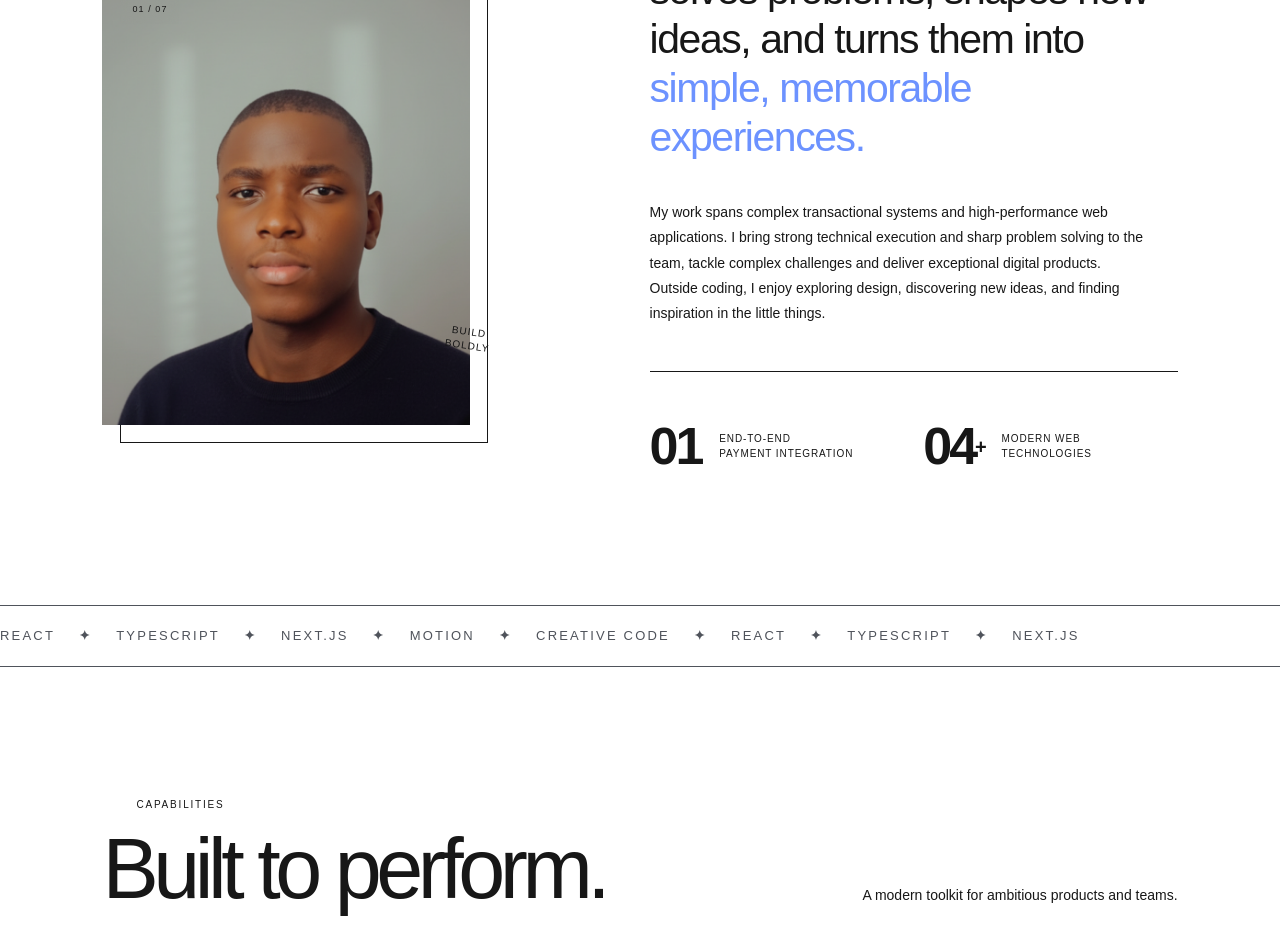
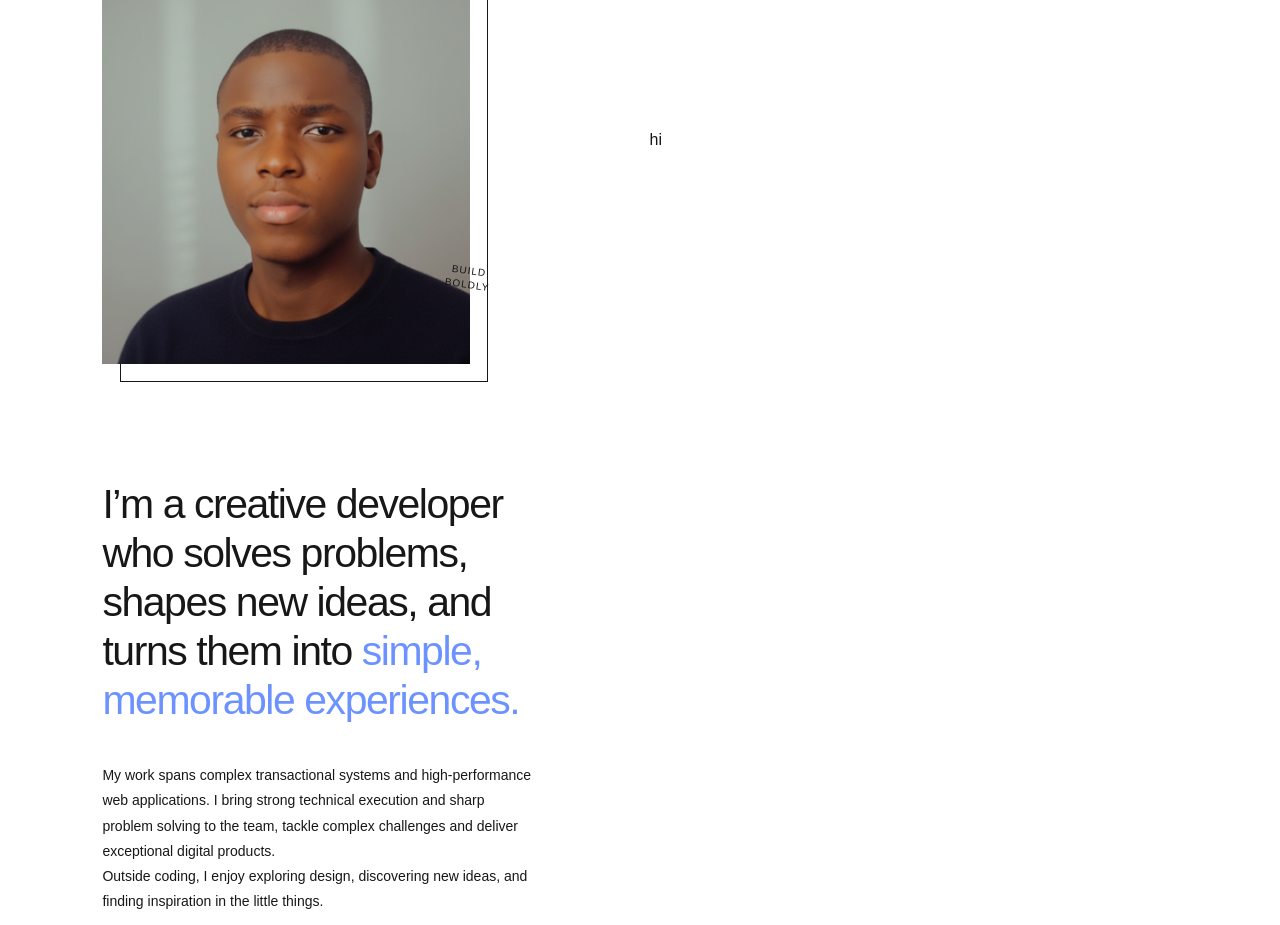
Before and after one commit to Modupe-Onakoya/onakoya_modupe_portfolio, a Next.js app: page / in a window 1280 px wide. Shown: the part 1200-2125 px from the top of the page. Built offline with nearby package versions, Linux system fonts and the light colour scheme.

Commit message:
error test

```diff
--- a/src/components/sections/About.tsx
+++ b/src/components/sections/About.tsx
@@ -15,6 +15,9 @@ export default function About() {
           />
           {/* <img className="relative block aspect-[.82] w-full object-cover grayscale contrast-110" src="/profile.png" alt="Developer in a creative studio" /> */}
           <div className="absolute right-[-18px] bottom-[42px] z-2 grid size-[88px] rotate-[8deg] place-items-center rounded-full bg-ember text-center text-[10px] leading-[1.4] tracking-[.1em] lg:right-[-42px]">BUILD<br />BOLDLY</div>
+        </div>
+        <div>
+          hi
         </div>
         <div className="reveal translate-y-[35px] opacity-0 transition-[opacity,transform] duration-700 [&.visible]:translate-y-0 [&.visible]:opacity-100">
           <p className="mb-[38px] text-[clamp(26px,3.2vw,47px)] leading-[1.2] tracking-[-.035em] text-paper">{siteContent.aboutLead.start}<em className="not-italic text-[#6c92ff]">{siteContent.aboutLead.emphasis}</em></p>
```
